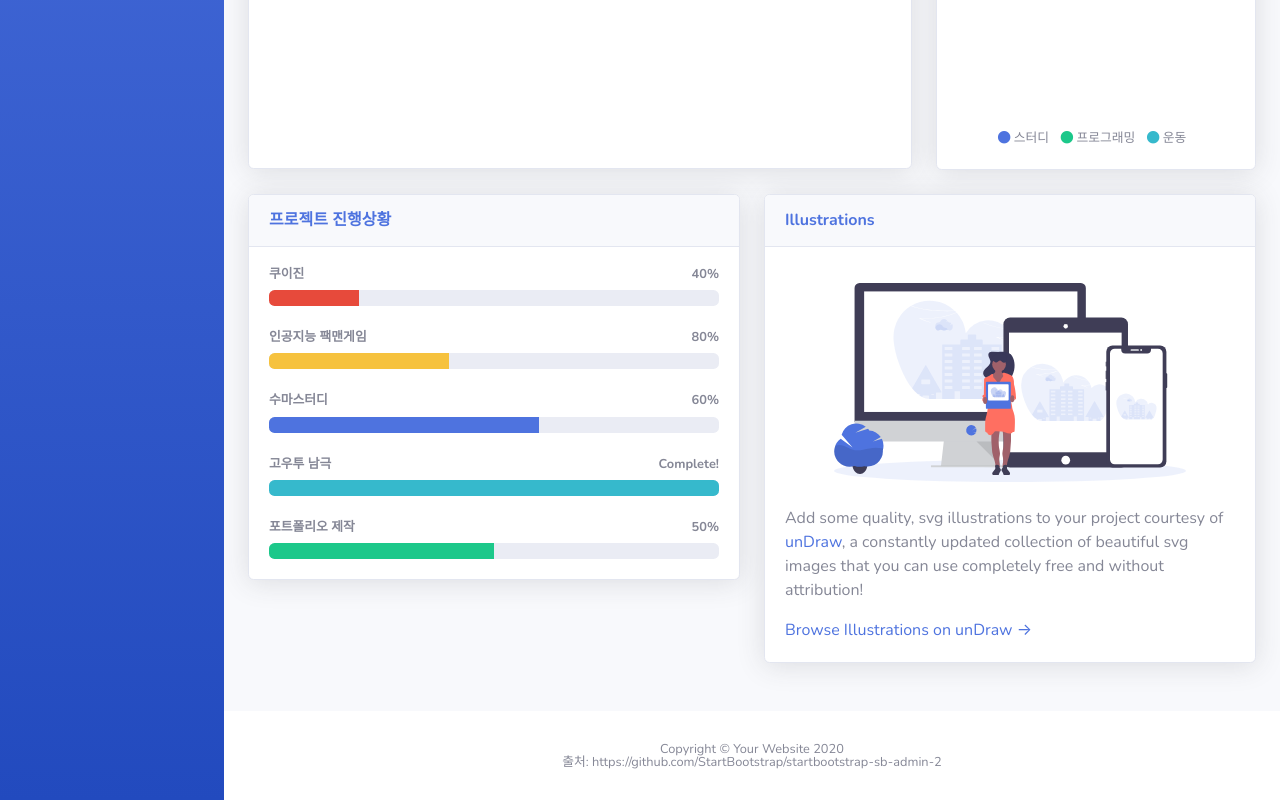
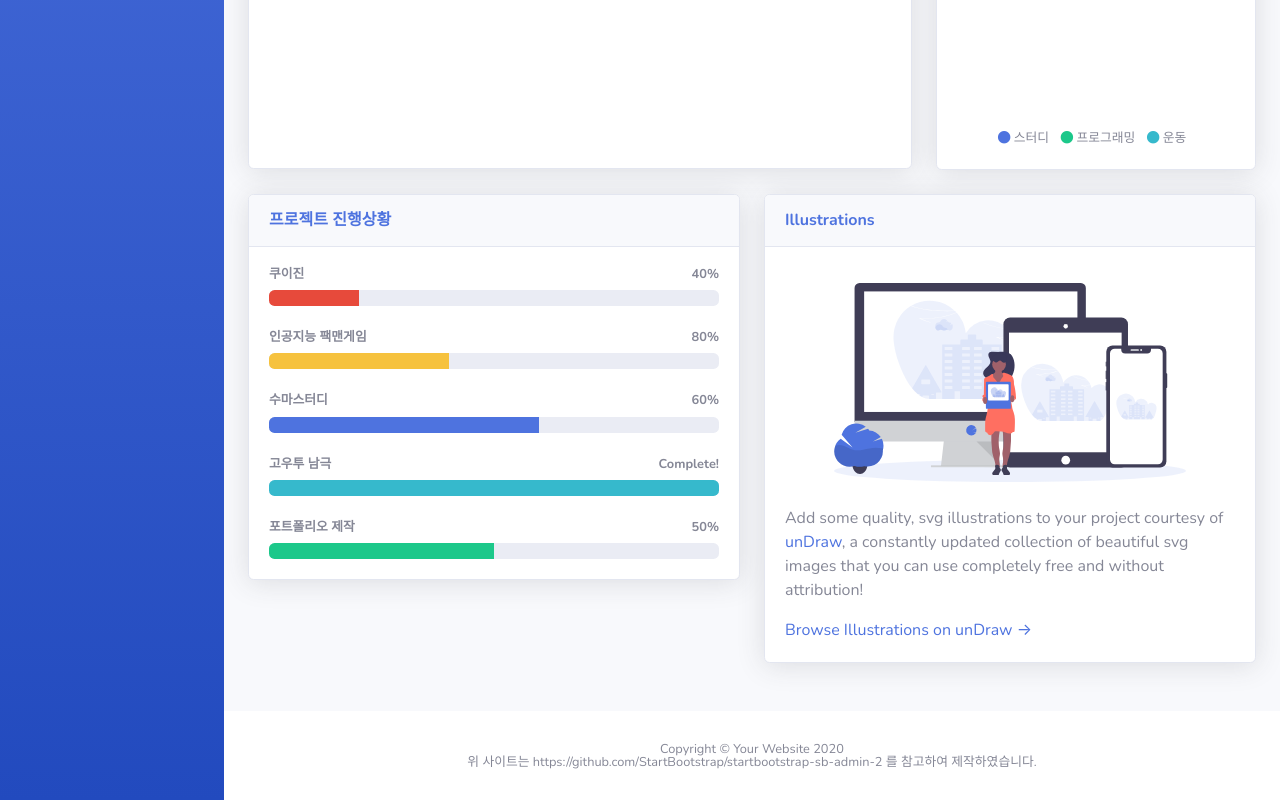
Before and after one commit to kwanwoo0122/kwanwoo0122.github.io, a website with bundled scripts: page index.html in a window 1280 px wide. Shown: the part 698-1498 px from the top of the page. Built offline with nearby package versions, Linux system fonts and the light colour scheme.

Commit message:
fix: change paragraph

```diff
--- a/index.html
+++ b/index.html
@@ -10,7 +10,7 @@
   <meta name="author" content="">
 
   <title>RESUME</title>
-
+  <link rel="shortcut icon" type="image⁄x-icon" href="https://image.flaticon.com/icons/svg/758/758904.svg">
   <!-- Custom fonts for this template-->
   <link href="vendor/fontawesome-free/css/all.min.css" rel="stylesheet" type="text/css">
   <link href="https://fonts.googleapis.com/css?family=Nunito:200,200i,300,300i,400,400i,600,600i,700,700i,800,800i,900,900i" rel="stylesheet">
@@ -586,7 +586,7 @@
         <div class="container my-auto">
           <div class="copyright text-center my-auto">
             <span>Copyright &copy; Your Website 2020</span>
-            <div>출처: https://github.com/StartBootstrap/startbootstrap-sb-admin-2</div>
+            <div>위 사이트는 https://github.com/StartBootstrap/startbootstrap-sb-admin-2 를 참고하여 제작하였습니다.</div>
           </div>
         </div>
       </footer>
```
